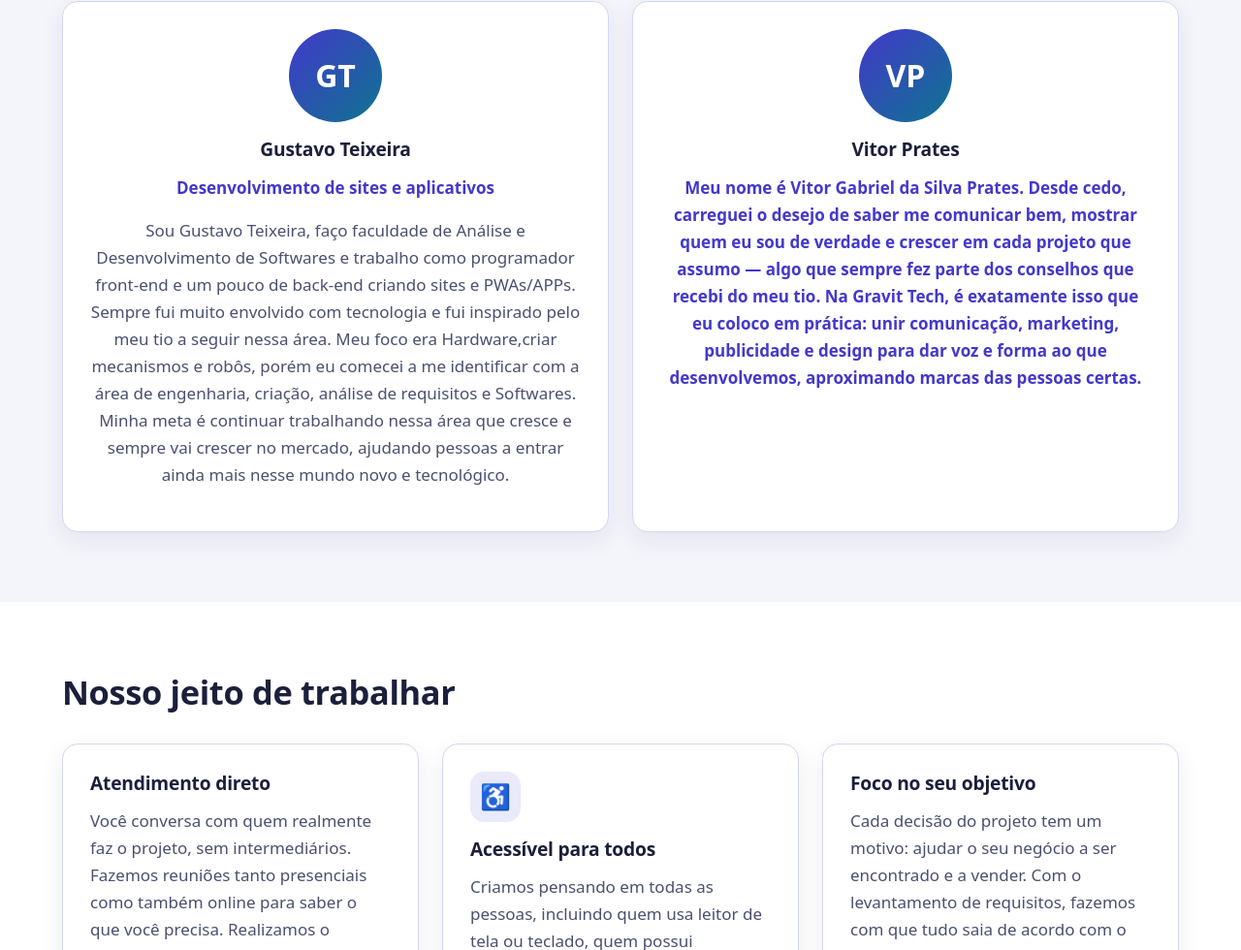
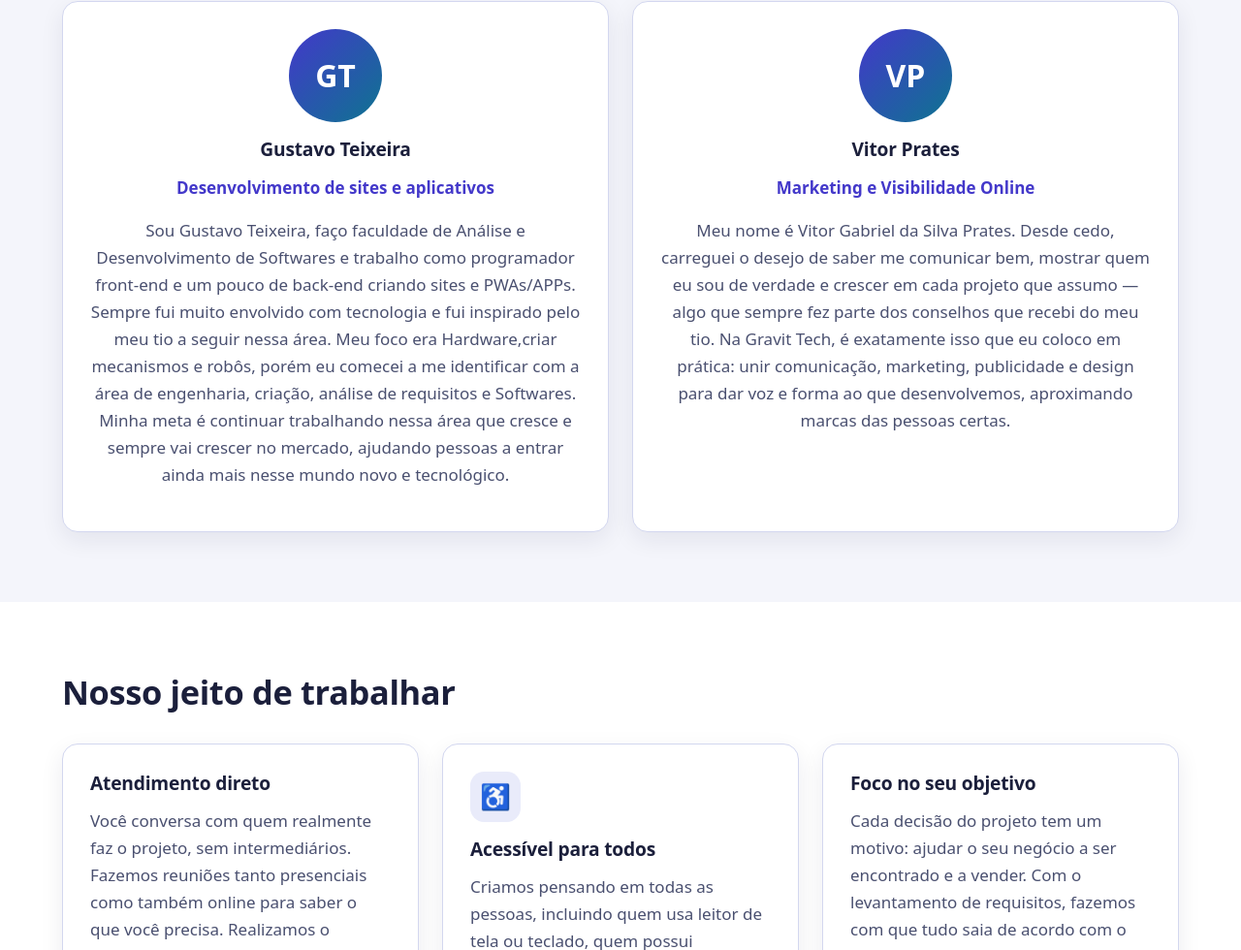
Before and after one commit to Gusta2712/GraVit-Thech, a plain HTML site: page sobre.html in a window 1280 px wide. Shown: the part 1023-2003 px from the top of the page at 97% size. Drawn offline with Linux system fonts and the light colour scheme.

Commit message:
Update sobre.html

```diff
--- a/sobre.html
+++ b/sobre.html
@@ -90,11 +90,12 @@
           <li class="card pessoa">
             <div class="avatar" aria-hidden="true">VP</div>
             <h3>Vitor Prates</h3>
-            <p class="funcao">Meu nome é Vitor Gabriel da Silva Prates. Desde cedo, carreguei o desejo de saber me comunicar bem,
+            <p class="funcao">Marketing e Visibilidade Online</p>
+            <p>Meu nome é Vitor Gabriel da Silva Prates. Desde cedo, carreguei o desejo de saber me comunicar bem,
               mostrar quem eu sou de verdade e crescer em cada projeto que assumo — algo que sempre fez parte dos
               conselhos que recebi do meu tio. Na Gravit Tech, é exatamente isso que eu coloco em prática: unir comunicação,
               marketing, publicidade e design para dar voz e forma ao que desenvolvemos, aproximando marcas das pessoas certas.
-            </p>
+              </p>
           </li>
         </ul>
       </div>
```
